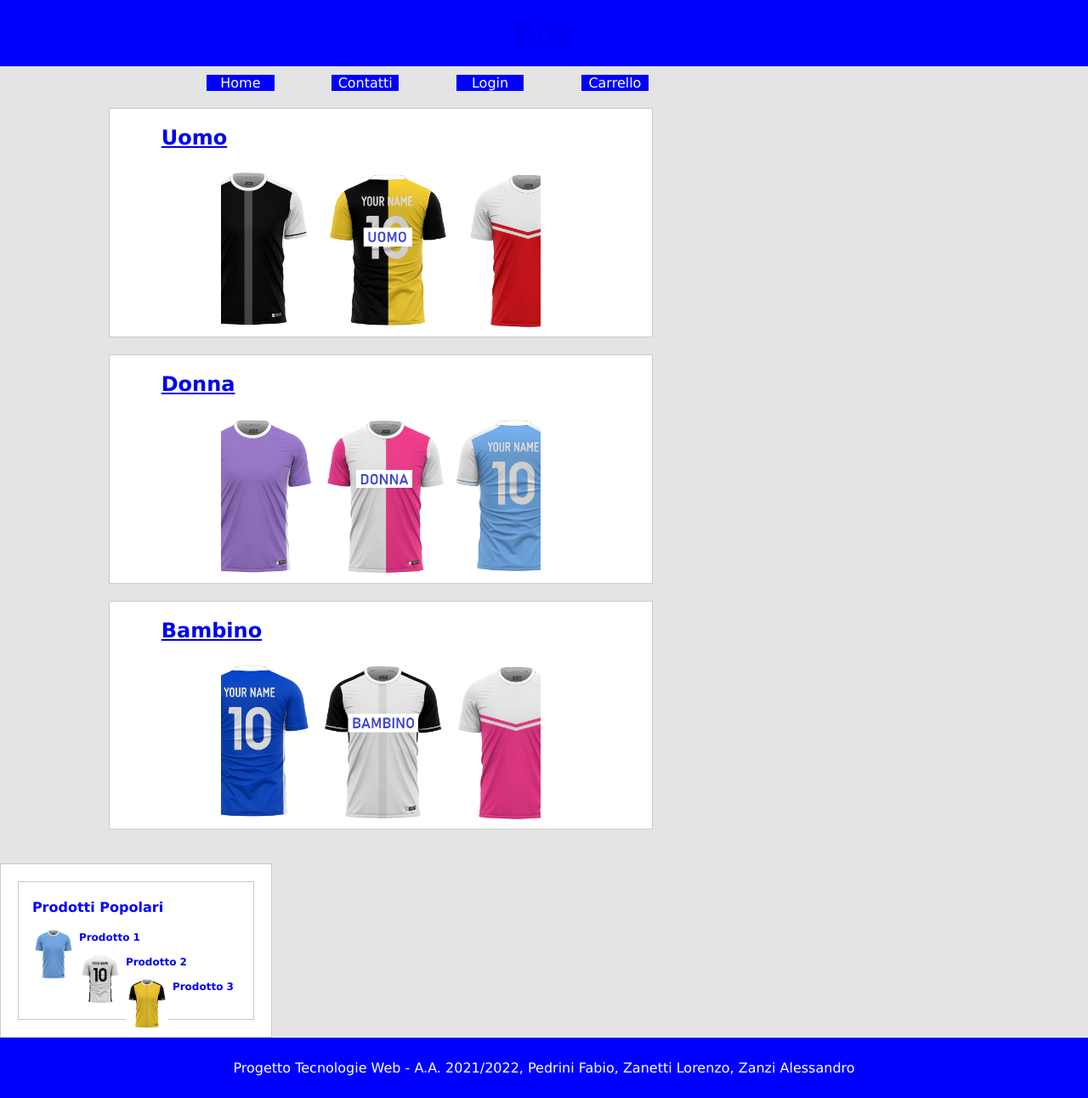
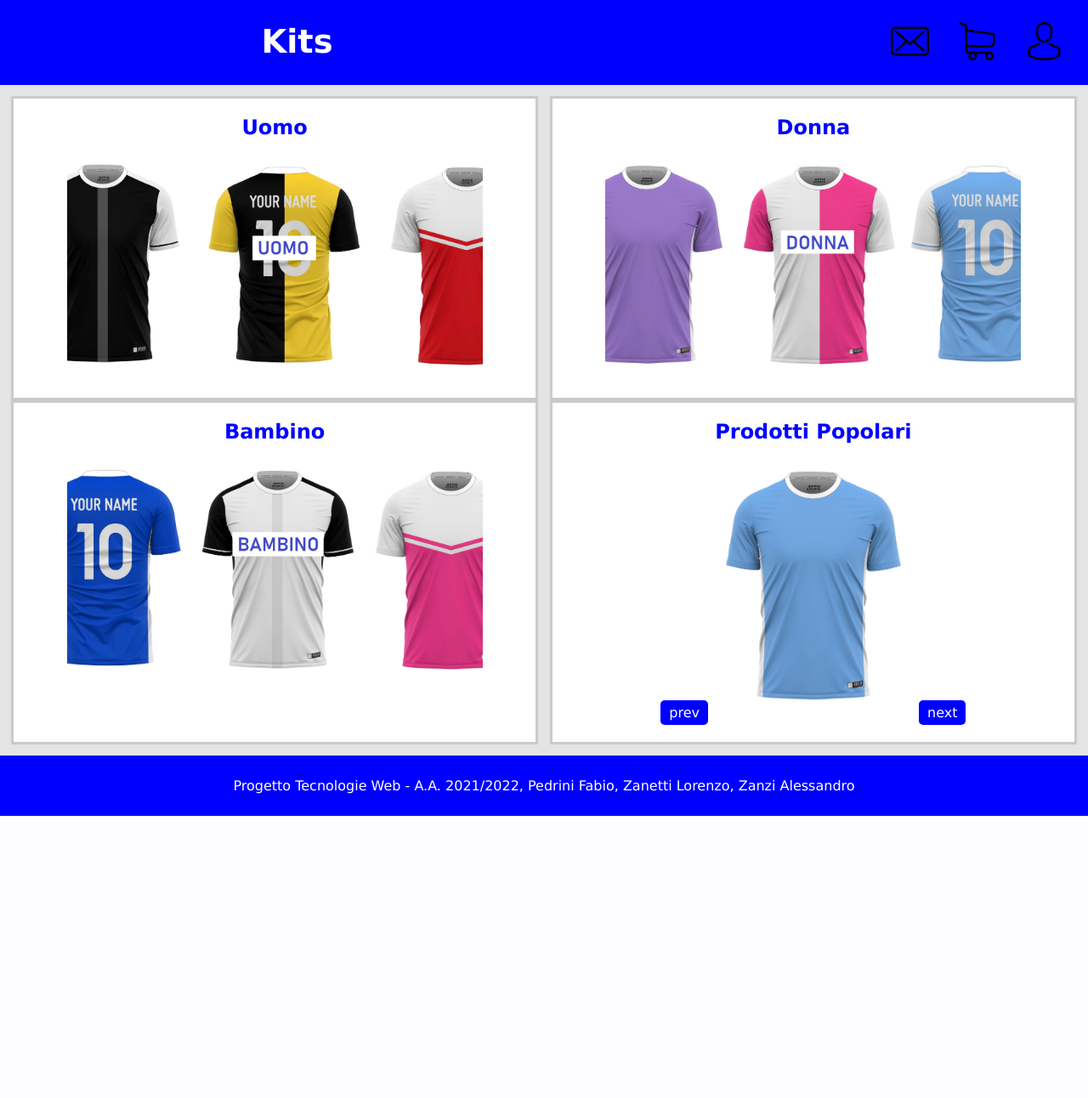
Before and after one commit to zanetti33/ProgettoWeb, a PHP site: page /homepage.html in a window 1280 px wide. Shown: the whole page at 85% size. After the commit the page ends 960 px from the top, so only its background shows below. Run offline with PHP 8.4, Linux system fonts and the light colour scheme.

Commit message:
major home and menu restyling

```diff
--- a/css/style.css
+++ b/css/style.css
@@ -1,87 +1,87 @@
 body, h1, ul{
     margin: 0;
     padding: 0;
+    margin-block: 0;
+    padding-inline: 0;
 }
 
 body{
     background-color: #e4e4e4;
 }
 
-body > header{
+body header{
     background-color: rgb(0, 0, 255);
     text-align: center;
     color: #fff;
     font-family: 'Lucida Sans', 'Lucida Sans Regular', 'Lucida Grande', 'Lucida Sans Unicode', Geneva, Verdana, sans-serif;
-    padding: 20px 0;
+    padding: 2% 0;
 }
 
-nav{
-    margin: 0 5%;
+header h1 {
+    display: inline-block;
+    vertical-align: top;
+    width: 70%;
 }
 
-nav ul{
+header h1 a:visited, header h1 a:link{
+    text-decoration: none;
+    color: #fff;
+}
+
+header ul {
+    background-color: rgb(0, 0, 255);
+    display: inline-block;
+    text-align: end;
     list-style: none;
 }
 
-nav ul li{
+header li {
     display: inline-block;
-    width: 20%;
-    background-color: rgb(0,0,255);
-    margin-top: 10px;
-    margin-right: 2.5%;
+}
+
+header img {
+    max-width: 35px;
+    max-height: 35px;
+}
+
+main > section > div > img{
+    max-width: 100%;
+    max-height: 300px;
+}
+
+main > section > div{
     text-align: center;
 }
 
-nav ul li a{
-    display: inline-block;
-    width: 100%;
-    height: 100%;
-    color: #fff;
-    text-decoration: none;
-    font-family: 'Lucida Sans', 'Lucida Sans Regular', 'Lucida Grande', 'Lucida Sans Unicode', Geneva, Verdana, sans-serif;
+main > section{
+    background-color: #fff;
+    border: 3px solid #cacaca;
 }
 
-nav ul li a:hover{
-    color: rgb(255,127,0);
-}
-
-main{
-    margin: 20px 5% 0;
-}
-
-main > article{
-    background-color: #fff;
-    border: 1px solid #cacaca;
-    margin-bottom: 20px;
-    padding: 0 5%;
-}
-
-main > article > header > div{
-    height: 200px;
+main > section > h2{
     text-align: center;
-}
-
-main > article > header > div > img{
-    max-width: 100%;
-    max-height: 100%;
-}
-
-main > article > header > h2{
-    color: rgb(0, 0, 255);
     padding: 0 5%;
     font-family: 'Lucida Sans', 'Lucida Sans Regular', 'Lucida Grande', 'Lucida Sans Unicode', Geneva, Verdana, sans-serif;
 }
 
-main article header h2:hover{
+main > section > h2 > a:visited, main > section > h2 > a:link{
+    text-decoration: none;
+    color: rgb(0, 0, 255);
+}
+
+h2 a:hover, h1 a:hover{
     color: rgb(255,127,0);
 }
 
-aside > section{
-    background-color: #fff;
-    border: 1px solid #cacaca;
-    margin: 20px;
-    padding: 10px 5%;
-    color: rgb(0, 0, 255);
+main section div a {
+    display: inline-block;
+    vertical-align: middle;
+    padding: 5px 10px;
+    background-color: rgb(0, 0, 255);
+    border: none;
+    border-radius: 5px;
+    text-decoration: none;
+    color: white;
     font-family: 'Lucida Sans', 'Lucida Sans Regular', 'Lucida Grande', 'Lucida Sans Unicode', Geneva, Verdana, sans-serif;
 }
 
@@ -180,76 +180,42 @@ table td{
     text-align: center;
 }
 
-aside{
-    margin: 10px 5% 20px;
-    background-color:#fff;
-    border: 1px solid #cacaca;
-    box-sizing: border-box;
-}
+@media screen and (min-width:768px){
 
-aside > section{
-    padding: 20px 5%;
-}
-
-aside > section > h2{
-    color: rgb(0, 0, 255);
-    font: bold 16px 'Lucida Sans', 'Lucida Sans Regular', 'Lucida Grande', 'Lucida Sans Unicode', Geneva, Verdana, sans-serif;
-    margin: 0 0 15px;
-}
-
-aside > section > ul{
-    list-style: none;
-}
-
-aside > section > ul > li{
-    margin-bottom: 10px;
-}
-
-aside > section > ul > li > img{
-    width: 50px;
-    float: left;
-    margin-right: 5px;
-}
-
-aside > section > ul > li > a{
-    font: bold 12px 'Lucida Sans', 'Lucida Sans Regular', 'Lucida Grande', 'Lucida Sans Unicode', Geneva, Verdana, sans-serif;
-    text-decoration: none;
-}
-
-aside > section > ul > li > a:visited{
-    color: #000;
-}
-
-aside > section > ul > li > a:hover{
-    color:rgb(255, 127, 0);
-}
-
-@media screen and (min-width:768px){
-    nav{
-        margin: 0 19%;
-    }
-    nav ul li{
-        width: 10%;
+    header img {
+        max-width: 45px;
+        max-height: 45px;
     }
 
-    nav ul li:not(:last-child){
-        margin-right: 8%;
+    header h1 {
+        width: 50%;
     }
 
-    main, aside{
-        display: inline-block;
-        vertical-align: top;
+    header h1 a {
+        font-size: larger;
     }
 
-    main{
-        width: 50%;
-        margin: 20px 5% 0 10%;
+    header ul {
+        width: 45%;
     }
 
-    aside{
-        width: 25%;
-        margin: 20px 10% 0 0;
+    header li {
+        margin-left: 5%;
+    }
 
+    main {
+        padding: 1%;
+        display: flex;
+        flex-wrap: wrap;
+        justify-content: space-between;
+    }
+
+    main section img{
+        max-height: 300px;
+    }
+
+    main section{
+        width: 39%;
     }
 
     form ul{
--- a/homepage.html
+++ b/homepage.html
@@ -8,60 +8,46 @@
     <body>
         <header>
             <h1><a href="homepage.html">Kits</a></h1>
+            <ul>
+                <li>
+                    <img src="./img/envelope.png" alt="notifiche">
+                </li>
+                <li>
+                    <img src="./img/cart.png" alt="carrello">
+                </li>
+                <li>
+                    <img src="./img/avatar.png" alt="opzioni">
+                </li>
+            </ul>
         </header>
-        <nav>
-            <ul>
-                <li><a href="homepage.html">Home</a></li>
-                <li><a href="contatti.html">Contatti</a></li>
-                <li><a href="login.html">Login</a></li>
-                <li><a href="carrello.html">Carrello</a></li>
-            </ul>
-        </nav>
         <main>
-            <article>
-                <header>
+            <section>
                 <h2><a href="prodotti.html?genere=U">Uomo</a></h2>
                 <div>
-                        <img src="./img/ProdottiUomo.jpg" alt="" />
+                        <img src="./img/ProdottiUomo.jpg" alt="prodotti uomo" />
                 </div>
-                </header>
-            </article>
-            <article>
-                <header>
+            </section>
+            <section>
                 <h2><a href="prodotti.html?genere=D">Donna</a></h2>
                 <div>
-                        <img src="./img/ProdottiDonna.jpg" alt=""/>
+                    <img src="./img/ProdottiDonna.jpg" alt="prodotti donna"/>
                 </div>
-                </header>
-            </article>
-            <article>
-                <header>
+            </section>
+            <section>
                 <h2><a href="prodotti.html?genere=B">Bambino</a></h2>
                 <div>
-                        <img src="./img/ProdottiBambino.jpg" alt="" />
+                    <img src="./img/ProdottiBambino.jpg" alt="prodotti bambino" />
                 </div>
-                </header>
-            </article>
-        </main>
-        <aside>
+            </section>
             <section>
                 <h2>Prodotti Popolari</h2>
-                <ul>
-                    <li>
-                        <img src="./img/Maglia-Azzurro-01-D-B-Fronte.jpeg" alt=""/>
-                        <a href="#">Prodotto 1</a>
-                    </li>
-                    <li>
-                        <img src="./img/Maglia-Bianco-01-U-D-B-Retro.jpeg" alt=""/>
-                        <a href="#">Prodotto 2</a>
-                    </li>
-                    <li>
-                        <img src="./img/Maglia-Giallo-04-U-Fronte.jpeg" alt=""/>
-                        <a href="#">Prodotto 3</a>
-                    </li>
-                </ul>
+                <div>
+                    <a href="#">prev</a>
+                    <img src="./img/Maglia-Azzurro-01-D-B-Fronte.jpeg" alt="maglia azzurra"/>
+                    <a href="#">next</a>
+                </div>
             </section>
-        </aside>
+        </main>
         <footer>
             <p>Progetto Tecnologie Web - A.A. 2021/2022, Pedrini Fabio, Zanetti Lorenzo, Zanzi Alessandro</p>
         </footer>
```
Also changed, not shown: login.html (+11 -8 lines), prodotti.html (+12 -8 lines), img/avatar.png (added), img/back.png (added), img/cart.png (added), img/envelope.png (added), img/home.png (added), img/next.png (added), img/settings.png (added). Lines whose indentation alone changed are shown as unchanged.
